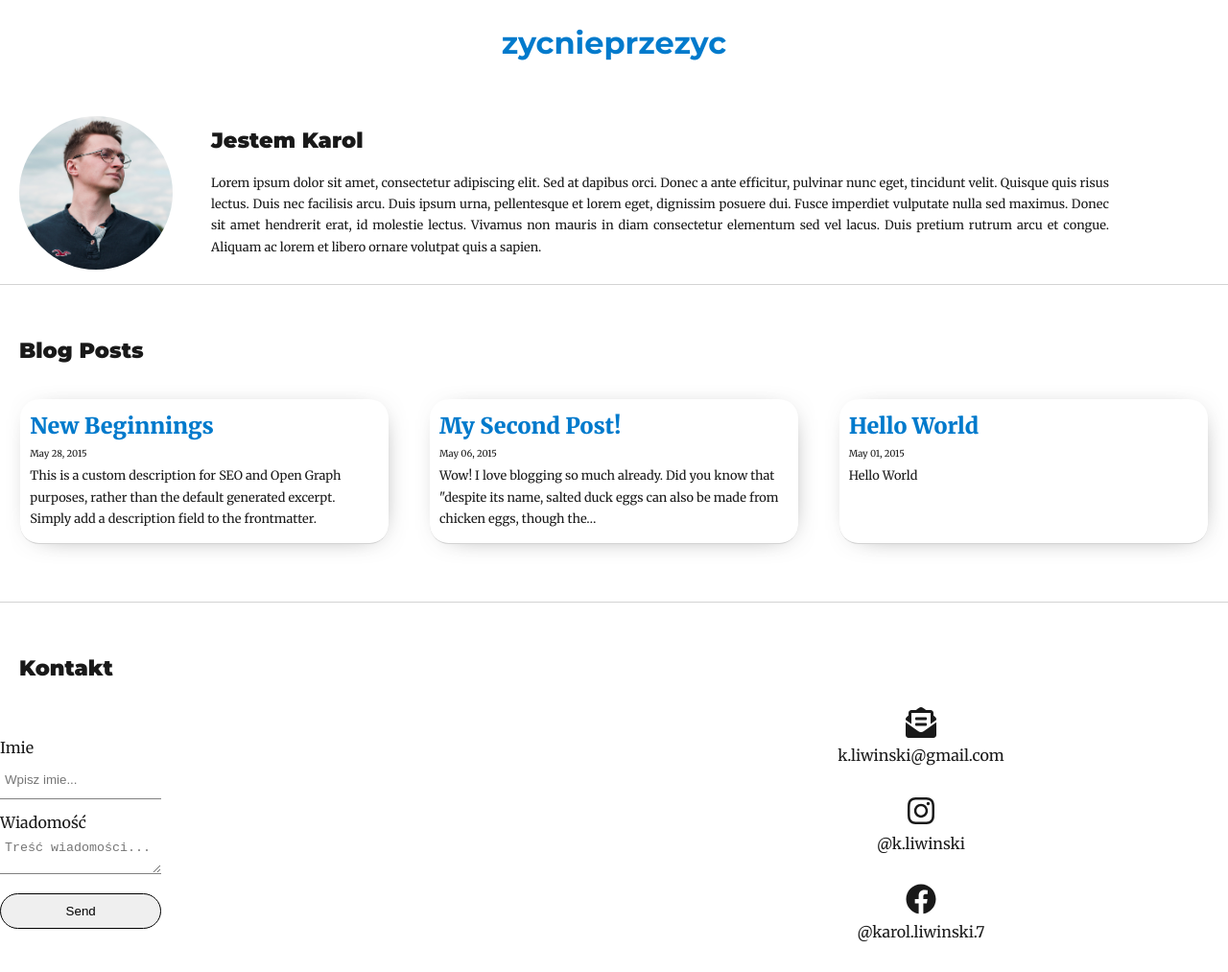
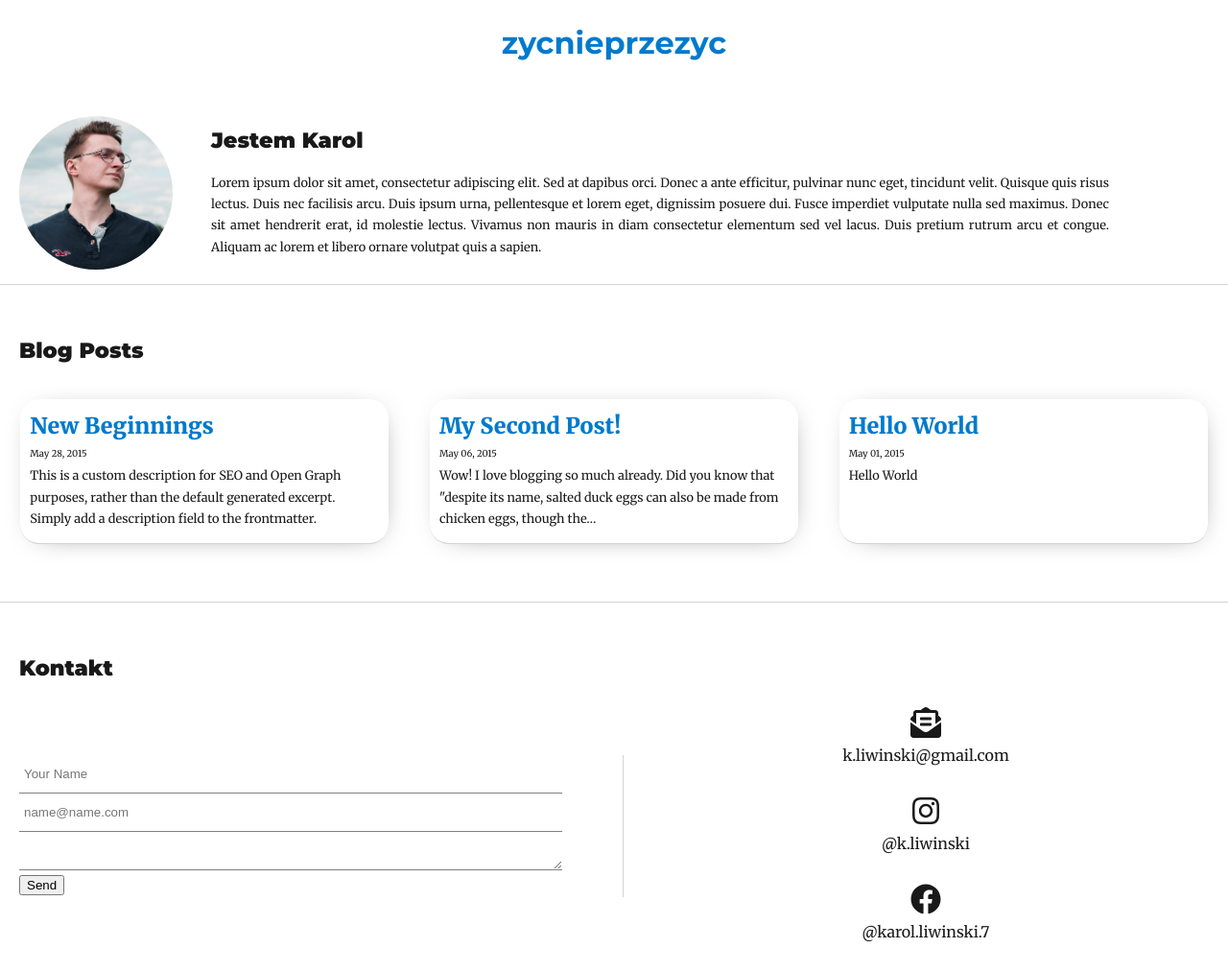
Before and after one commit to lilivin/gatsby-netlify, a Gatsby site: page / in a window 1280 px wide. Shown: the whole page at 96% size. Built offline with nearby package versions, Linux system fonts and the light colour scheme; Gatsby itself is replaced by a stand-in of ours; some packages are replaced by stand-ins of ours.

Commit message:
form-jaden

```diff
--- a/src/components/contactForm.js
+++ b/src/components/contactForm.js
@@ -18,12 +18,12 @@ const Bio = () => {
         method="post"
         data-netlify="true"
         data-netlify-honeypot="bot-field"
+        className="contactForm"
       >
-              <label className="contactForm__label">Imie</label>
-              <input name="name" placeholder="Wpisz imie..." type="text" className="contactForm__input"/>
-              <label className="contactForm__label">Wiadomość</label>
-              <textarea name="message" placeholder="Treść wiadomości..." className="contactForm__input"/>
-              <button className="contactForm__button">Send</button>
+        <input name="name" placeholder="Your Name" type="text" className="contactForm__input"/>
+        <input name="email" placeholder="name@name.com" type="email" className="contactForm__input"/>
+        <textarea name="message" className="contactForm__input"/>
+        <button>Send</button>
       </form>
           <div className="contactAlternatives">
             <div className="contactWay">
```
Lines whose indentation alone changed are shown as unchanged.
